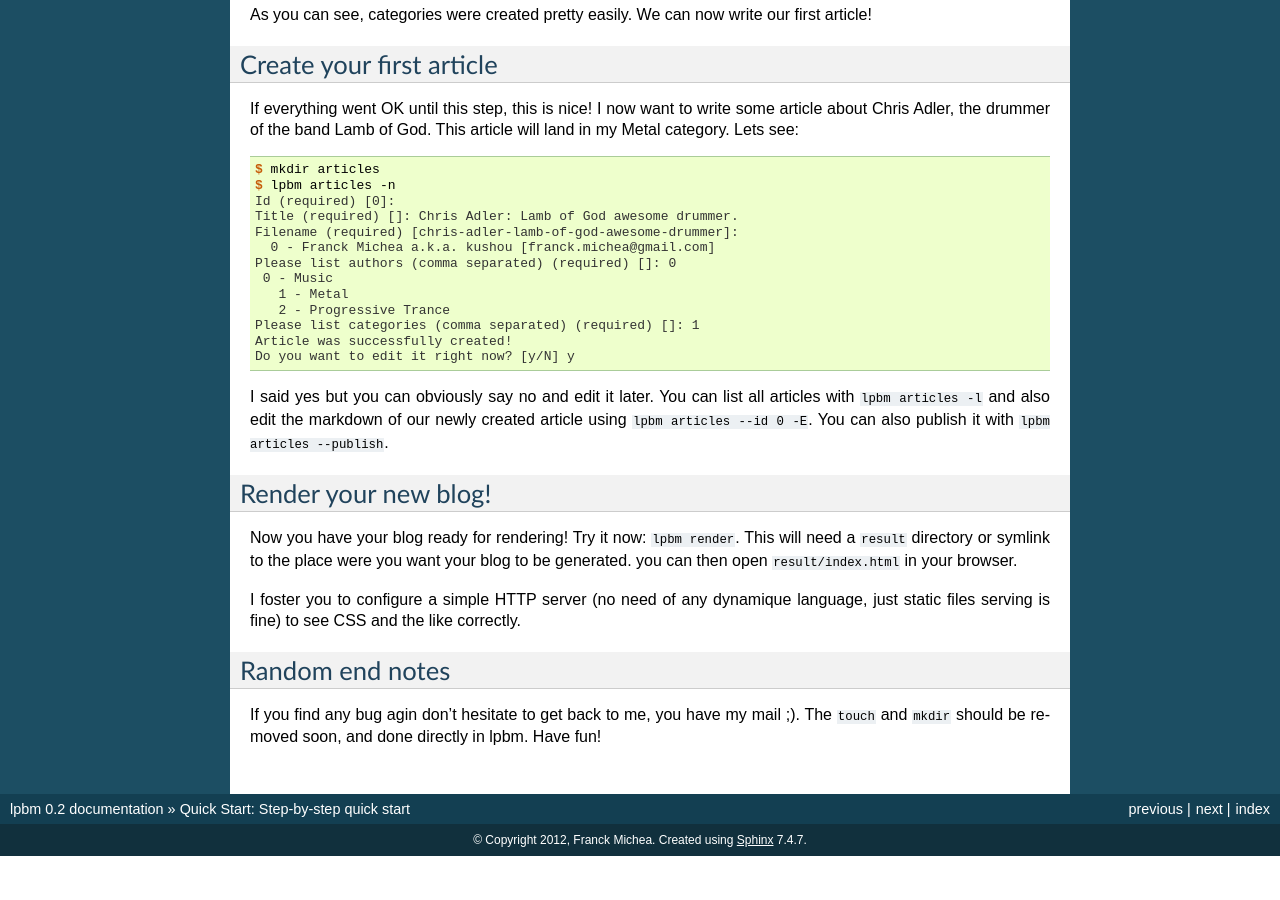
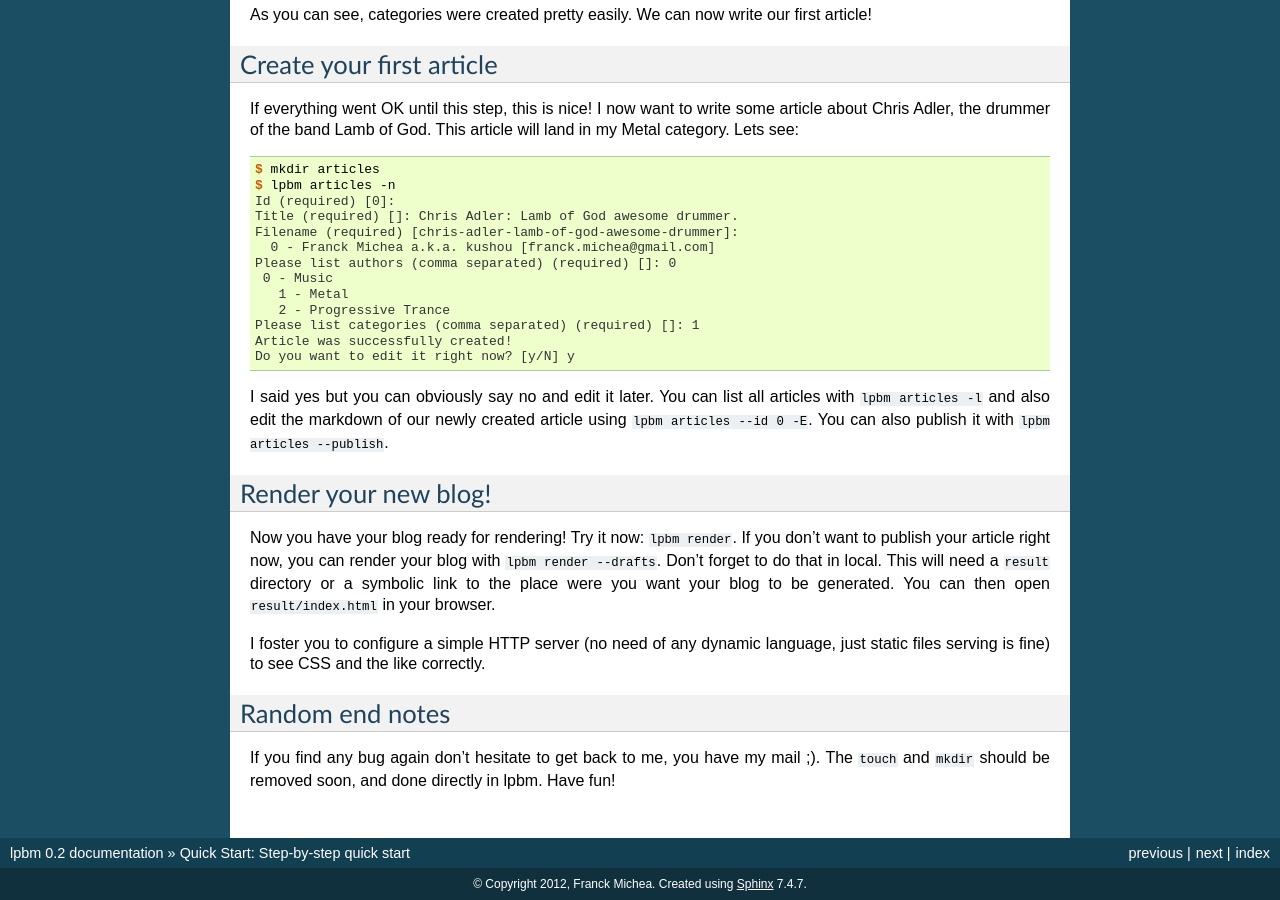
Before and after one commit to fmichea/lpbm, a Sphinx documentation site: the page built from doc/quick_start.rst, in a window 1280 px wide and 900 px high, scrolled down 1305 px. Built offline with Sphinx 7.4.7, drawn with Linux system fonts in a browser that asks for light colours; before the commit the page ends 2161 px from its top, so only the background shows below that.

```diff
--- a/doc/quick_start.rst
+++ b/doc/quick_start.rst
@@ -115,16 +115,18 @@ created article using ``lpbm articles --id 0 -E``. You can also publish it with
 Render your new blog!
 ---------------------
 
-Now you have your blog ready for rendering! Try it now: ``lpbm render``. This
-will need a ``result`` directory or symlink to the place were you want your blog
-to be generated. you can then open ``result/index.html`` in your browser.
+Now you have your blog ready for rendering! Try it now: ``lpbm render``. If you
+don't want to publish your article right now, you can render your blog with
+``lpbm render --drafts``. Don't forget to do that in local. This will need a
+``result`` directory or a symbolic link to the place were you want your blog to
+be generated. You can then open ``result/index.html`` in your browser.
 
-I foster you to configure a simple HTTP server (no need of any dynamique
+I foster you to configure a simple HTTP server (no need of any dynamic
 language, just static files serving is fine) to see CSS and the like correctly.
 
 Random end notes
 ----------------
 
-If you find any bug agin don't hesitate to get back to me, you have my mail ;).
+If you find any bug again don't hesitate to get back to me, you have my mail ;).
 The ``touch`` and ``mkdir`` should be removed soon, and done directly in lpbm.
 Have fun!
```
Also changed, not shown: 1 other file.
